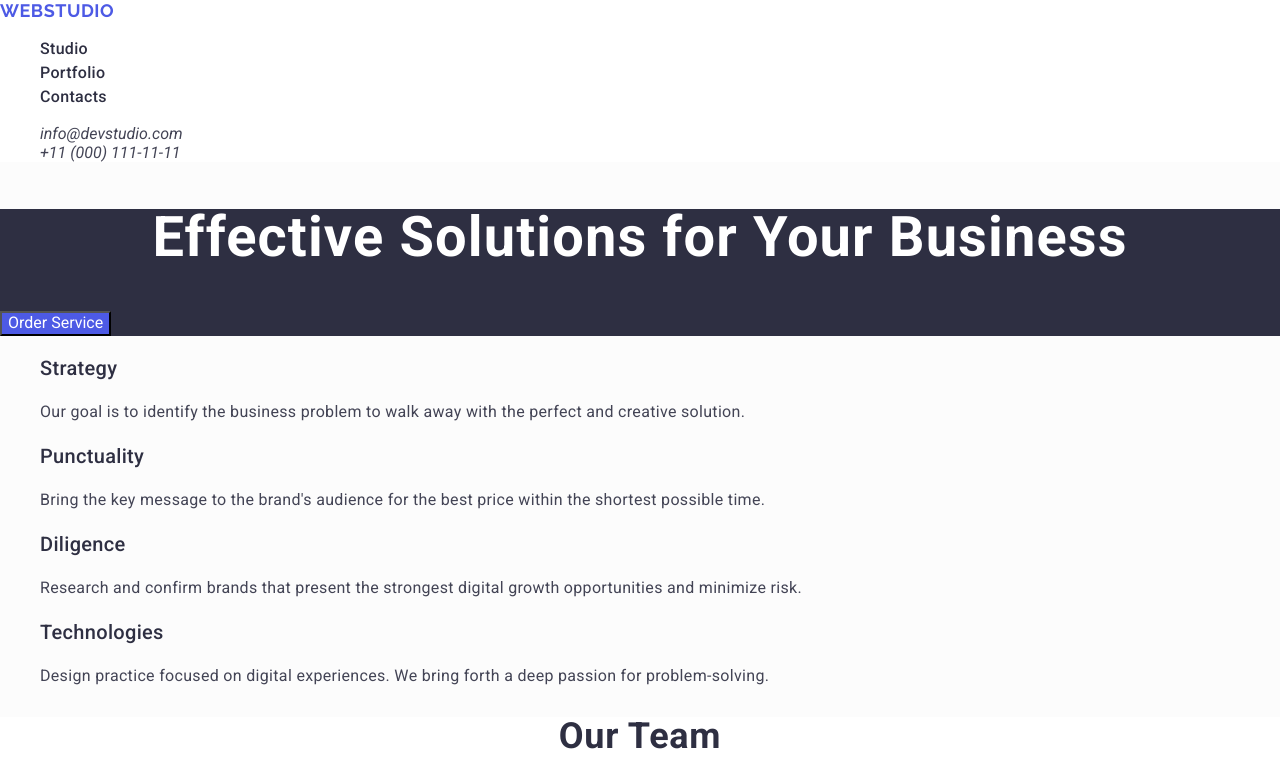
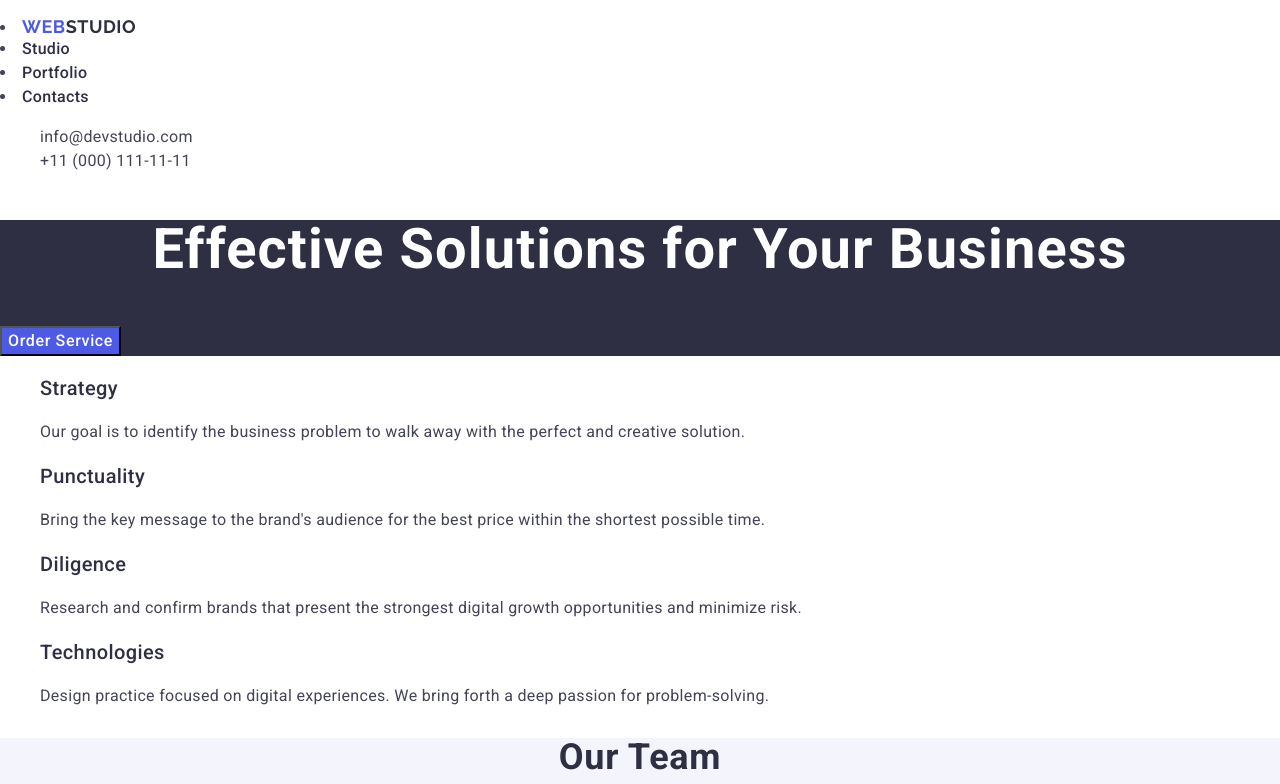
Before and after one commit to viktor-pitukh-IF/goit-markup-hw-02, a plain HTML site: page index.html in a window 1280 px wide. Shown: the top 784 px of the page. Drawn offline with nearby package versions, Linux system fonts and the light colour scheme.

Commit message:
update index.html styles.css
error correction after autocheck

```diff
--- a/css/styles.css
+++ b/css/styles.css
@@ -1,7 +1,7 @@
 body {
     font-family: "Roboto", sans-serif;
     color: #434455;
-    background-color: #FCFCFC;
+    background-color: #FFF;
 
 }
 
@@ -37,11 +37,11 @@ a {
     line-height: 1.17;
     letter-spacing: 0.03em;
     text-transform: uppercase;
-    color: #2e2f42;
+    color: #4d5ae5;
 }
 
 .header-logo span {
-    color: #4d5ae5;
+    color: #2e2f42;
 }
 
 .header-link {
@@ -54,19 +54,27 @@ a {
 
 .header-addr-link {
     color: #434455;
+    line-height: 1.5;
+    letter-spacing: 0.02em;
 }
 
-.header-addr-link:hover,
-.header-addr-link:focus {
-    color: #404bbf;
-}
 
 .header-logo:hover,
 .header-logo:focus,
 .header-link:hover,
-.header-link:focus {
-    color: #4D5AE5;
+.header-link:focus,
+.header-addr-link:hover,
+.header-addr-link:focus,
+.header-logo:active {
+    color: #404bbf;
 }
+
+
+.header-address {
+    font-style: normal;
+}
+
+
 
 /*=====================================*/
 
@@ -80,21 +88,24 @@ a {
 .hero-title {
     font-weight: 700;
     font-size: 56px;
-    line-height: 1.00;
+    line-height: 1.07;
     letter-spacing: 0.02em;
     text-align: center;
     color: #fff;
 }
 
 .hero-button {
+    cursor: pointer;
     background-color: #4d5ae5;
-    cursor: pointer;
     color: #fff;
     background-color: #4d5ae5;
+    font-weight: 500;
+    line-height: 1.5;
+    letter-spacing: 0.04em;
 }
 
 .hero-button:hover {
-    background-color: #404bbf;
+    backgrounf-color: #404BBF;
 }
 
 /*=====================================*/
@@ -113,6 +124,7 @@ a {
     font-weight: 500;
     font-size: 20px;
     line-height: 1.2;
+    letter-spacing: 0.02em;
     color: #2e2f42;
 }
 
@@ -128,7 +140,7 @@ a {
 .team {
     letter-spacing: 0.02em;
     text-align: center;
-    background-color: #fff;
+    background-color: #F4F4FD;
 }
 
 .team-list-title {
@@ -136,6 +148,12 @@ a {
     font-size: 20px;
     line-height: 1.2;
     color: #2e2f42;
+    letter-spacing: 0.02em;
+    text-transform: capitalize;
+}
+
+.team-list-item {
+    background-color: #FFFFFF
 }
 
 .team-list-text {
@@ -156,6 +174,8 @@ a {
     font-size: 20px;
     line-height: 1.2;
     color: #2e2f42;
+    text-transform: capitalize;
+    letter-spacing: 0.02em;
 }
 
 .portfolio-item-text {
@@ -178,11 +198,11 @@ a {
     line-height: 1.17;
     letter-spacing: 0.03em;
     text-transform: uppercase;
-    color: #f4f4fd;
+    color: #4d5ae5;
 }
 
 .footer-link span {
-    color: #4d5ae5;
+    color: #f4f4fd;
 }
 
 .footer-link:hover,
--- a/index.html
+++ b/index.html
@@ -25,16 +25,20 @@
     <header class="header">
       <!-- Navigation  -->
       <nav>
-        <a class="header-logo" href="./index.html"><span>Web</span>Studio</a>
-        <ul>
+        <ul></ul>
+          <li>
+            <a class="header-logo" href="./index.html"
+              >Web<span>Studio</span></a
+            >
+          </li>
           <li><a class="header-link" href="">Studio</a></li>
           <li><a class="header-link" href="">Portfolio</a></li>
           <li><a class="header-link" href="">Contacts</a></li>
         </ul>
       </nav>
       <!-- Address -->
-      <address>
-        <ul class="header-address">
+      <address class="header-address">
+        <ul >
           <li>
             <a class="header-addr-link" href="mailto:info@devstudio.com"
               >info@devstudio.com</a
@@ -89,7 +93,7 @@
       <section class="team">
         <h2 class="title">Our Team</h2>
         <ul>
-          <li class="Team-List-item">
+          <li class="team-List-item">
             <img
               src="./images/img-3.jpg"
               alt="Mark Guerrero"
@@ -163,7 +167,7 @@
               height="300"
             />
             <h3 class="portfolio-list-title">Meditation App</h3>
-            <p class="portfolio-item-text">App/p></p>
+            <p class="portfolio-item-text">App</p>
           </li>
           <li class="portfolio-list-item">
             <img
@@ -199,7 +203,7 @@
       </section>
     </main>
     <footer class="footer">
-      <a class="footer-link" href="./index.html"><span>Web</span>Studio</a>
+      <a class="footer-link" href="./index.html">Web<span>Studio</span></a>
       <p class="footer-text">
         Increase the flow of customers and sales for your business with digital
         marketing & growth solutions.
```
